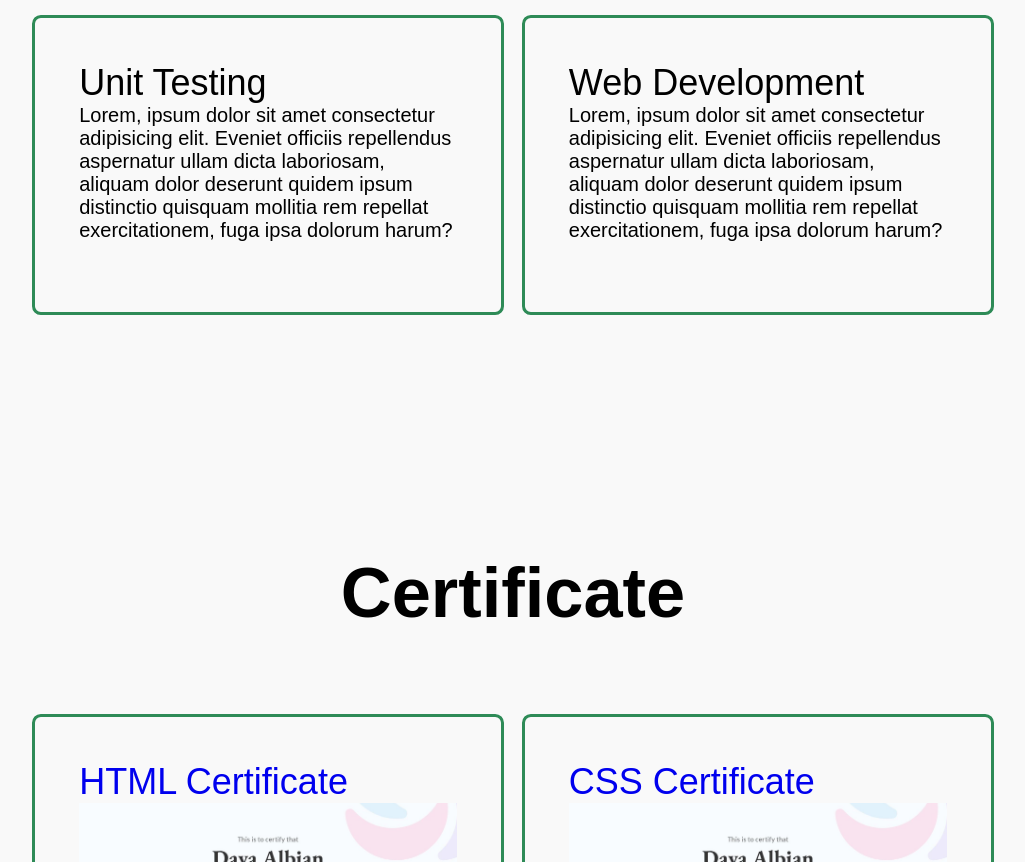
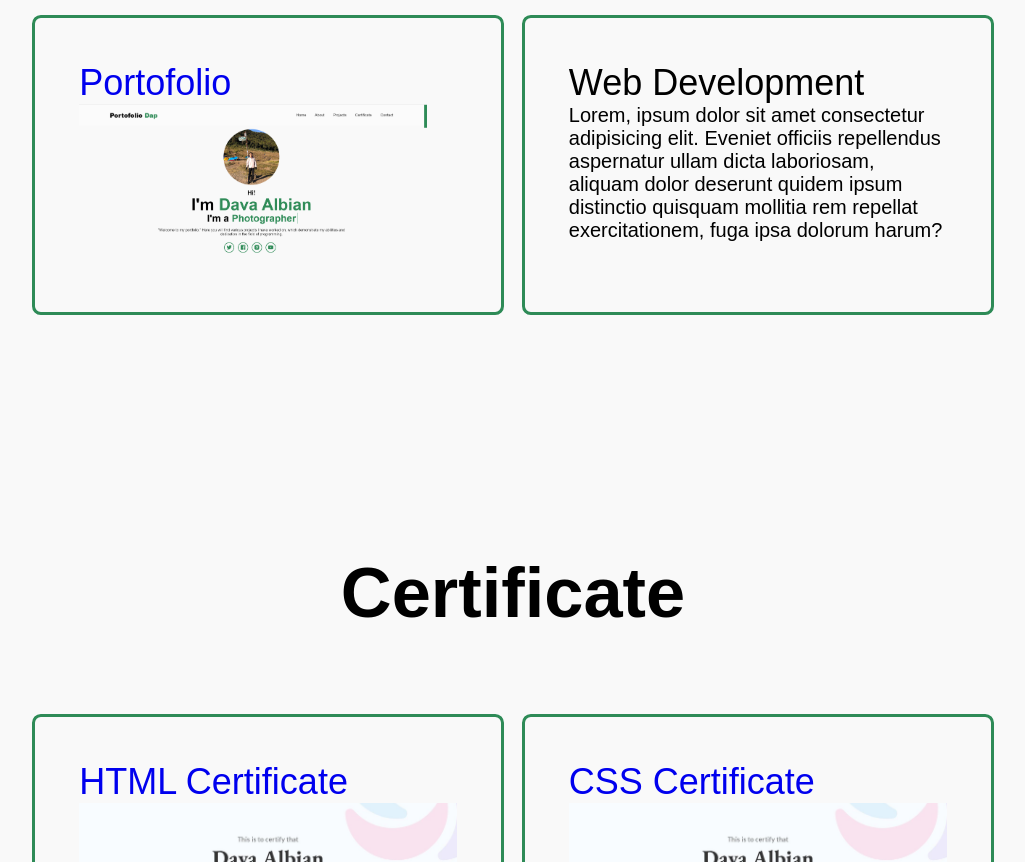
Before and after one commit to Davaalbian/tugasporto, a plain HTML site: page index.html in a window 1280 px wide. Shown: the part 2599-3461 px from the top of the page, without its empty margins (127-1152 px from the left). Drawn offline with nearby package versions, Linux system fonts and the light colour scheme; a script that the page names is missing.

Commit message:
portofolio

```diff
--- a/index.html
+++ b/index.html
@@ -110,8 +110,9 @@
 
             <div class="projects-box">
                 <div class="projects-info">
-                    <h4>Unit Testing</h4>
-                    <p>Lorem, ipsum dolor sit amet consectetur adipisicing elit. Eveniet officiis repellendus aspernatur ullam dicta laboriosam, aliquam dolor deserunt quidem ipsum distinctio quisquam mollitia rem repellat exercitationem, fuga ipsa dolorum harum?</p>
+                    <a href="https://portofoliodava.vercel.app/">
+                    <h4>Portofolio</h4>
+                    <img src="porto.png"></a>
                 </div>
             </div>
 
```
Also changed, not shown: porto.png (added).
